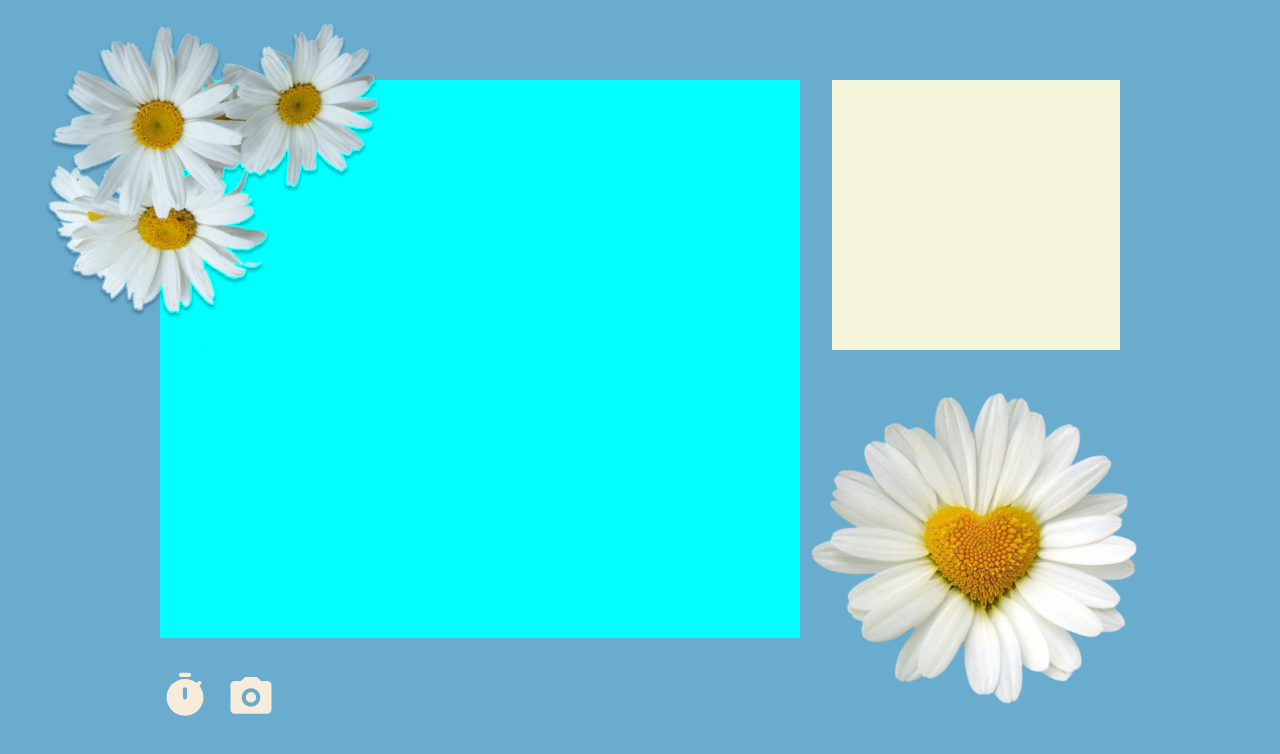
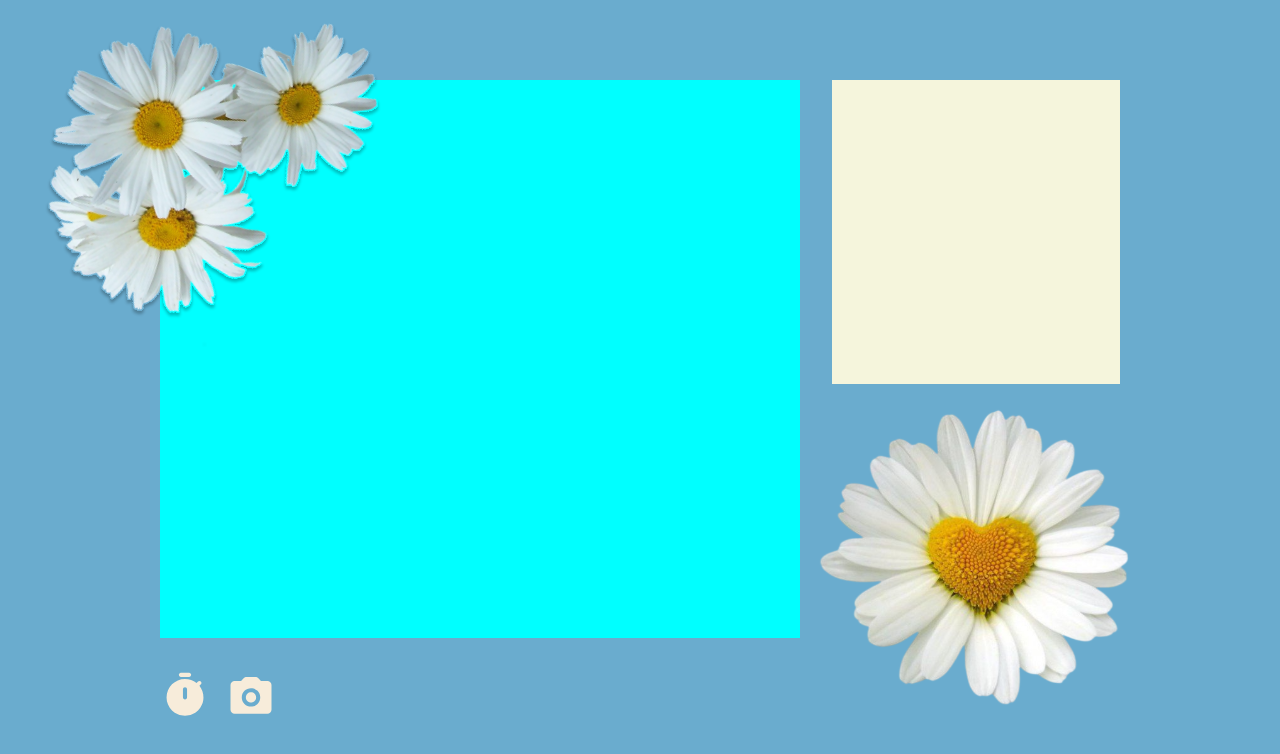
Before and after one commit to dpqlsn/Chamna, a Next.js app in the folder chamna/: page /main in a window 1280 px wide. Shown: the top 754 px of the page. Built offline with nearby package versions, Linux system fonts and the light colour scheme.

Commit message:
docs :: 데이지 크기 수정

```diff
--- a/chamna/src/ui/main/index.tsx
+++ b/chamna/src/ui/main/index.tsx
@@ -16,7 +16,7 @@ export default function Main() {
             </_.Wrapper>
             <_.LightWrapper>
                 <_.Frame />
-                <Image src="/assets/heartflower.svg" alt="flower" width={344} height={338} />
+                <Image src="/assets/heartflower.svg" alt="flower" width={344} height={320} />
             </_.LightWrapper>
         </_.Container>
     );
--- a/chamna/src/ui/main/style.ts
+++ b/chamna/src/ui/main/style.ts
@@ -25,7 +25,7 @@ export const LightWrapper = styled.div`
   align-items: center;
   width: 30%;
   height: 80vh;
-  row-gap: 2rem;
+  row-gap: 1rem;
 `;
 
 export const Box = styled.div`
```
